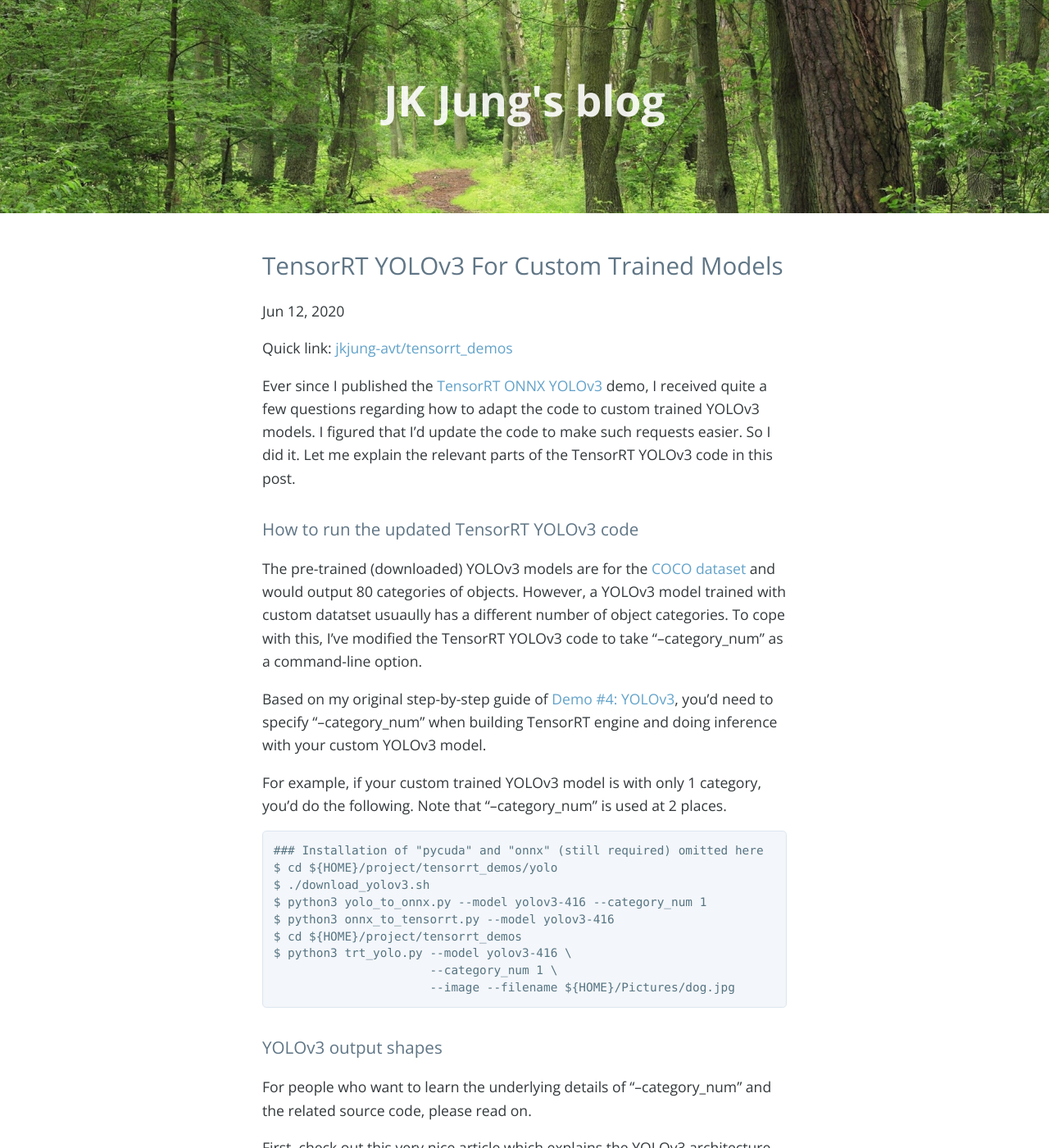
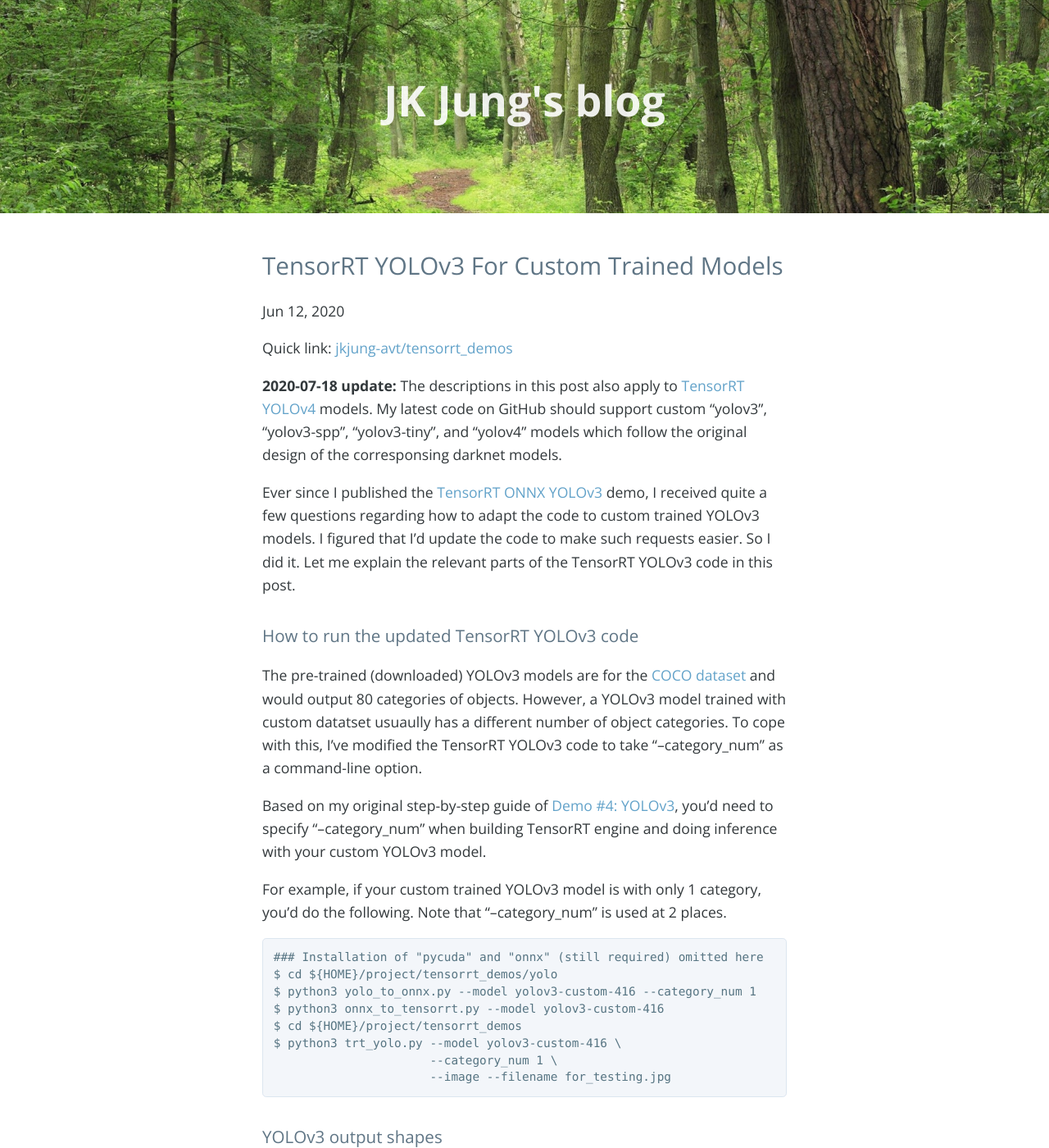
Before and after one commit to jkjung-avt/jkjung-avt.github.io, a Jekyll site: the page built from _posts/2020-06-12-trt-yolov3-custom.md, in a window 1280 px wide and 1400 px high. Shown: the whole window at 82% size. Built offline with Jekyll 4.4.1, drawn with Linux system fonts in a browser that asks for light colours; nearby versions of some CDN libraries; comment, search, counter and statistics services are not loaded.

Commit message:
Make the command-line steps less confusing by adding 'custom' in the model name

````diff
--- a/_posts/2020-06-12-trt-yolov3-custom.md
+++ b/_posts/2020-06-12-trt-yolov3-custom.md
@@ -9,6 +9,8 @@ tags: tensorrt
 ---
 
 Quick link: [jkjung-avt/tensorrt_demos](https://github.com/jkjung-avt/tensorrt_demos)
+
+**2020-07-18 update:** The descriptions in this post also apply to [TensorRT YOLOv4](https://jkjung-avt.github.io/tensorrt-yolov4/) models.  My latest code on GitHub should support custom "yolov3", "yolov3-spp", "yolov3-tiny", and "yolov4" models which follow the original design of the corresponsing darknet models.
 
 Ever since I published the [TensorRT ONNX YOLOv3](https://jkjung-avt.github.io/tensorrt-yolov3/) demo, I received quite a few questions regarding how to adapt the code to custom trained YOLOv3 models.  I figured that I'd update the code to make such requests easier.  So I did it.  Let me explain the relevant parts of the TensorRT YOLOv3 code in this post.
 
@@ -23,13 +25,12 @@ For example, if your custom trained YOLOv3 model is with only 1 category, you'd
 ```
 ### Installation of "pycuda" and "onnx" (still required) omitted here
 $ cd ${HOME}/project/tensorrt_demos/yolo
-$ ./download_yolov3.sh
-$ python3 yolo_to_onnx.py --model yolov3-416 --category_num 1
-$ python3 onnx_to_tensorrt.py --model yolov3-416
+$ python3 yolo_to_onnx.py --model yolov3-custom-416 --category_num 1
+$ python3 onnx_to_tensorrt.py --model yolov3-custom-416
 $ cd ${HOME}/project/tensorrt_demos
-$ python3 trt_yolo.py --model yolov3-416 \
+$ python3 trt_yolo.py --model yolov3-custom-416 \
                       --category_num 1 \
-                      --image --filename ${HOME}/Pictures/dog.jpg
+                      --image --filename for_testing.jpg
 ```
 
 # YOLOv3 output shapes
````
